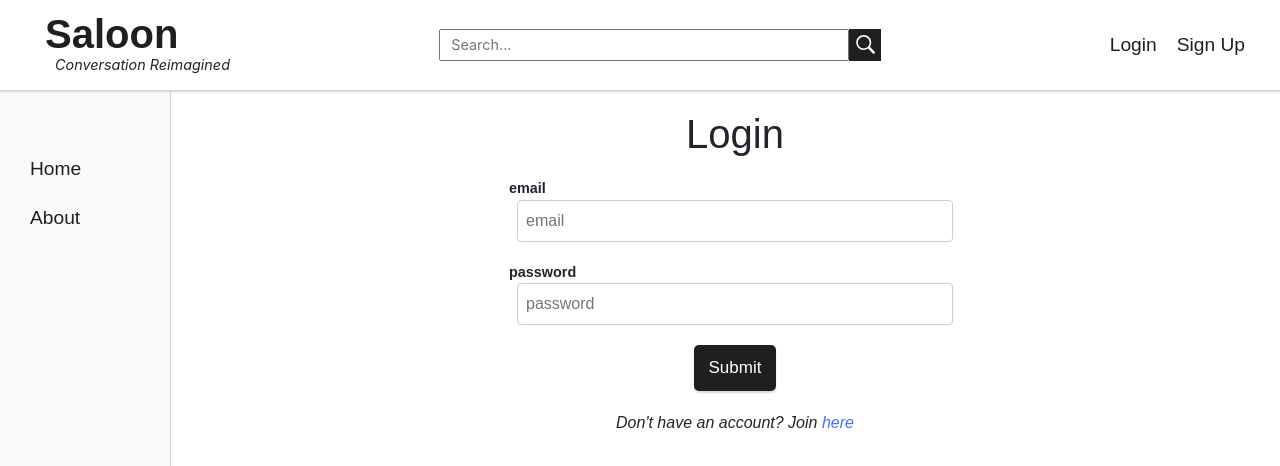
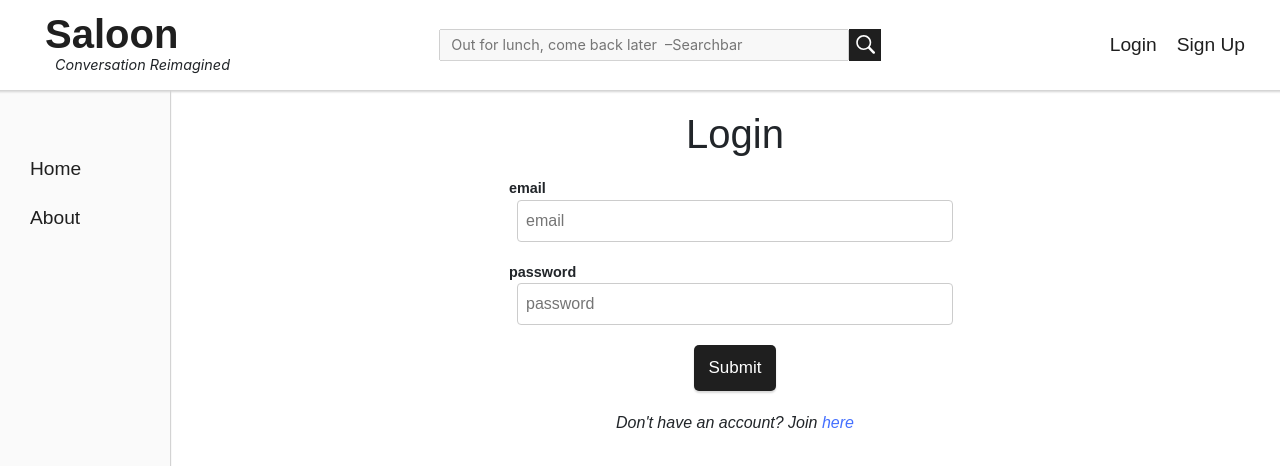
Before and after one commit to jackHedaya/saloon-client, a React (Create React App) app: page /login in a window 1280 px wide. Shown: the top 466 px of the page. Built offline with nearby package versions, Linux system fonts and the light colour scheme.

Commit message:
better search message

```diff
--- a/src/components/Header.js
+++ b/src/components/Header.js
@@ -60,7 +60,10 @@ function Header(props) {
 function Search(props) {
   return (
     <div className="search-wrapper">
-      <input placeholder="Search..." />
+      <input
+        placeholder="Out for lunch, come back later  –Searchbar"
+        disabled
+      />
       <div className="i-wrapper">
         <div className="body">
           <GoSearch size={20} className="icon" color="white" />
```
